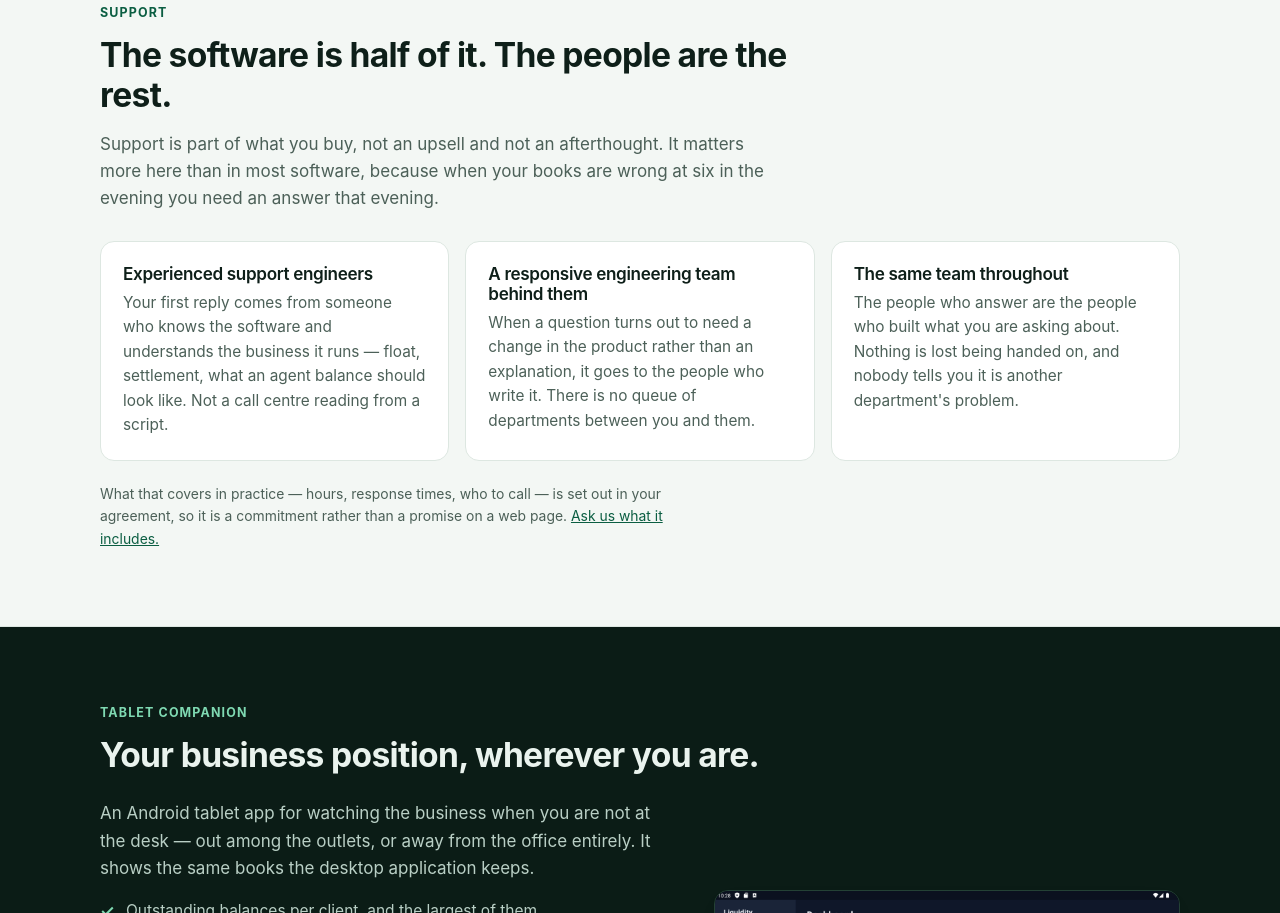
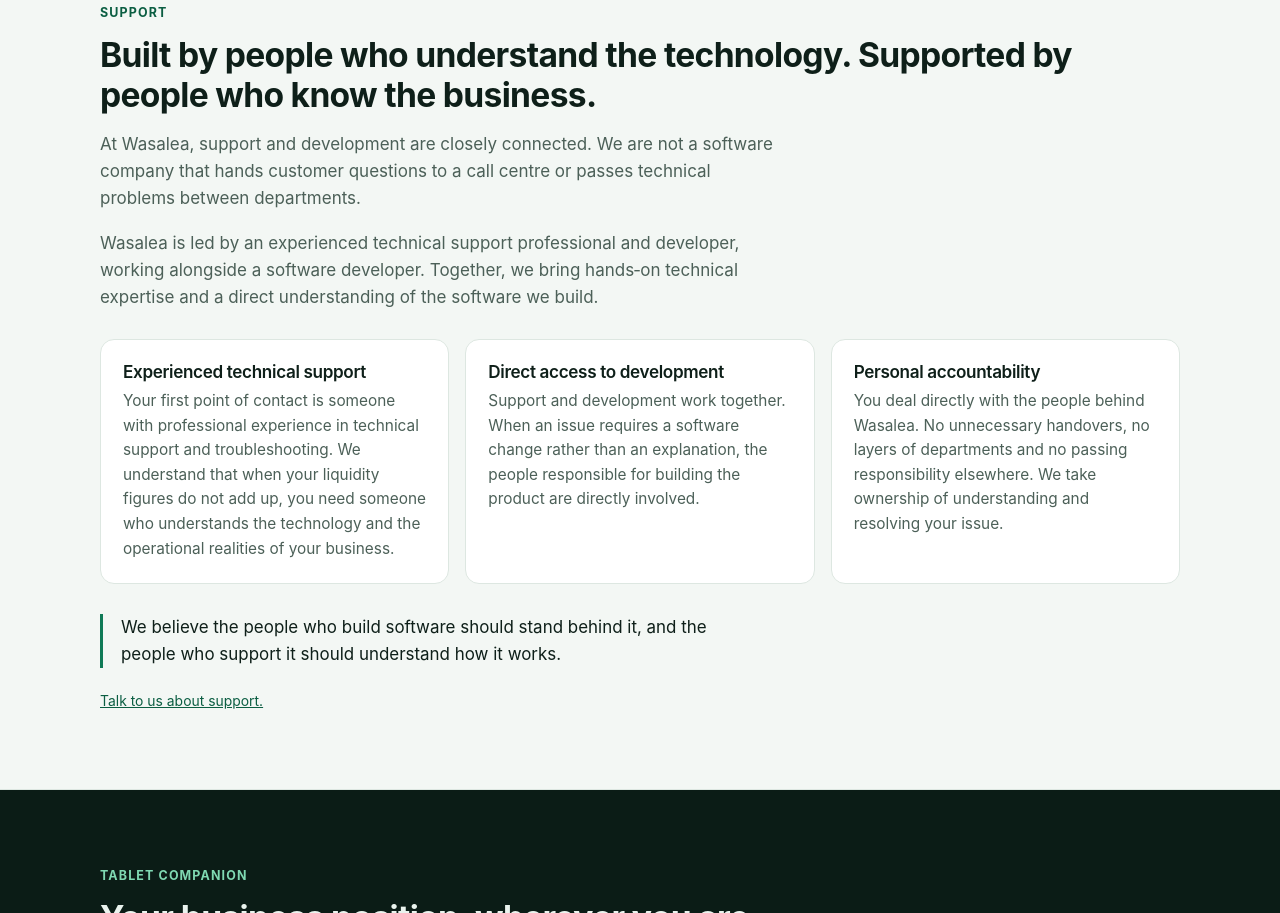
Before and after one commit to suleimanfoore/wasalea-site, a website: page public/index.html in a window 1280 px wide. Shown: the part 6059-6972 px from the top of the page. Drawn offline with Linux system fonts and the light colour scheme.

Commit message:
Replace the support section with Suleiman's copy
His wording throughout, including the two-sentence heading and the closing
statement. It is more specific than mine was: it names the team as a
technical support professional and developer working with a software
developer, rather than implying a support department that does not exist.

Two presentation changes, no wording changed. The heading gets a wider
measure, since the 32ch default would have broken two sentences into five
narrow lines. The closing belief line is set off with a rule rather than
styled as another feature paragraph, because it is a claim about the
company rather than about the product.

Kept a contact link under the section. Every other section offers a way to
get in touch and the earlier brief asked for calls to action throughout;
dropping the only one here would have been a silent regression.

Co-Authored-By: Claude Opus 5 <noreply@anthropic.com>

```diff
--- a/public/index.html
+++ b/public/index.html
@@ -352,33 +352,38 @@
   <section class="section section-alt" id="support">
     <div class="wrap">
       <p class="eyebrow">Support</p>
-      <h2 class="section-title">The software is half of it. The people are the rest.</h2>
+      <h2 class="section-title wide">Built by people who understand the technology. Supported by people who know the business.</h2>
       <p class="prose">
-        Support is part of what you buy, not an upsell and not an afterthought. It matters
-        more here than in most software, because when your books are wrong at six in the
-        evening you need an answer that evening.
+        At Wasalea, support and development are closely connected. We are not a software
+        company that hands customer questions to a call centre or passes technical problems
+        between departments.
+      </p>
+      <p class="prose">
+        Wasalea is led by an experienced technical support professional and developer,
+        working alongside a software developer. Together, we bring hands&#8209;on technical
+        expertise and a direct understanding of the software we build.
       </p>
 
       <div class="grid grid-3">
         <article class="card">
-          <h3>Experienced support engineers</h3>
-          <p>Your first reply comes from someone who knows the software and understands the business it runs — float, settlement, what an agent balance should look like. Not a call centre reading from a script.</p>
+          <h3>Experienced technical support</h3>
+          <p>Your first point of contact is someone with professional experience in technical support and troubleshooting. We understand that when your liquidity figures do not add up, you need someone who understands the technology and the operational realities of your business.</p>
         </article>
         <article class="card">
-          <h3>A responsive engineering team behind them</h3>
-          <p>When a question turns out to need a change in the product rather than an explanation, it goes to the people who write it. There is no queue of departments between you and them.</p>
+          <h3>Direct access to development</h3>
+          <p>Support and development work together. When an issue requires a software change rather than an explanation, the people responsible for building the product are directly involved.</p>
         </article>
         <article class="card">
-          <h3>The same team throughout</h3>
-          <p>The people who answer are the people who built what you are asking about. Nothing is lost being handed on, and nobody tells you it is another department's problem.</p>
+          <h3>Personal accountability</h3>
+          <p>You deal directly with the people behind Wasalea. No unnecessary handovers, no layers of departments and no passing responsibility elsewhere. We take ownership of understanding and resolving your issue.</p>
         </article>
       </div>
 
-      <p class="fineprint">
-        What that covers in practice — hours, response times, who to call — is set out in
-        your agreement, so it is a commitment rather than a promise on a web page.
-        <a href="#contact" data-enquiry="Something else">Ask us what it includes.</a>
+      <p class="closer">
+        We believe the people who build software should stand behind it, and the people who
+        support it should understand how it works.
       </p>
+      <p class="fineprint"><a href="#contact" data-enquiry="Something else">Talk to us about support.</a></p>
     </div>
   </section>
 
--- a/public/styles.css
+++ b/public/styles.css
@@ -460,3 +460,18 @@ img { max-width: 100%; height: auto; display: block; }
 }
 .provider:hover { border-color: var(--accent); background: var(--accent-wash); }
 .provider svg { width: 18px; height: 18px; flex: none; }
+
+/* A two-sentence section heading needs more room than the 32ch default,
+   which would otherwise break it into a narrow column of five lines. */
+.section-title.wide { max-width: 46ch; }
+
+/* The closing statement of the support section: a stated belief rather than
+   another feature, so it reads as a line on its own. */
+.closer {
+  margin: 30px 0 0;
+  padding-left: 18px;
+  border-left: 3px solid var(--accent);
+  font-size: 1.06rem;
+  color: var(--ink);
+  max-width: 62ch;
+}
```
